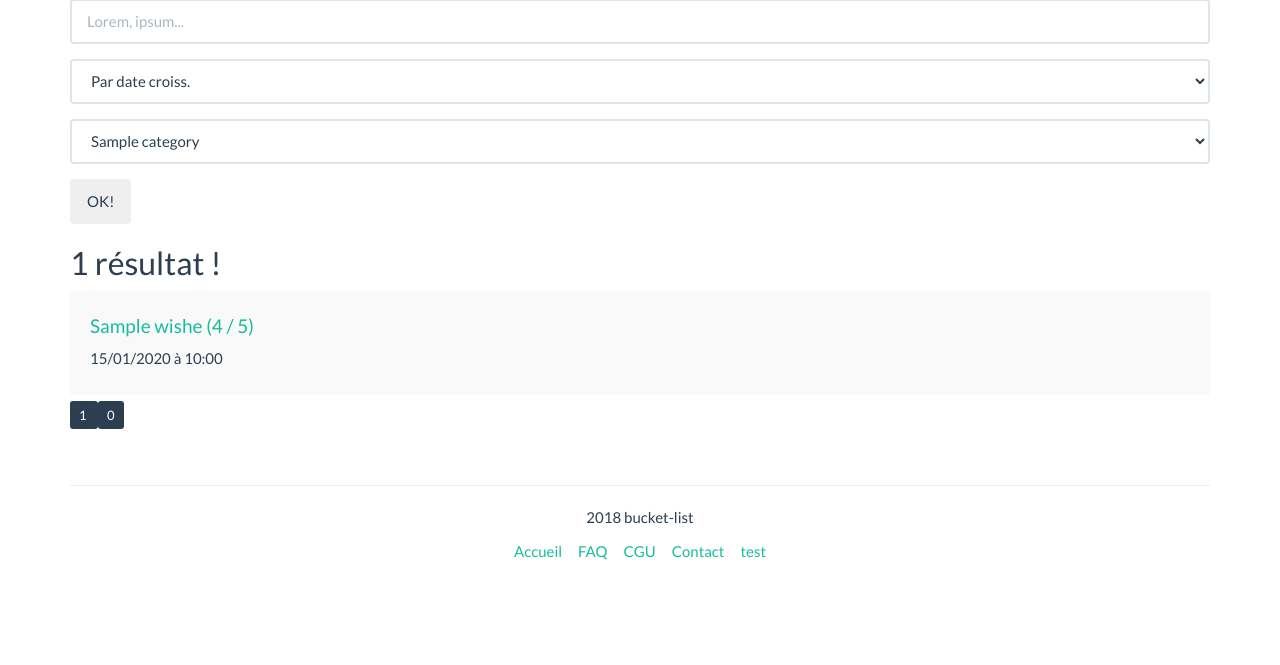
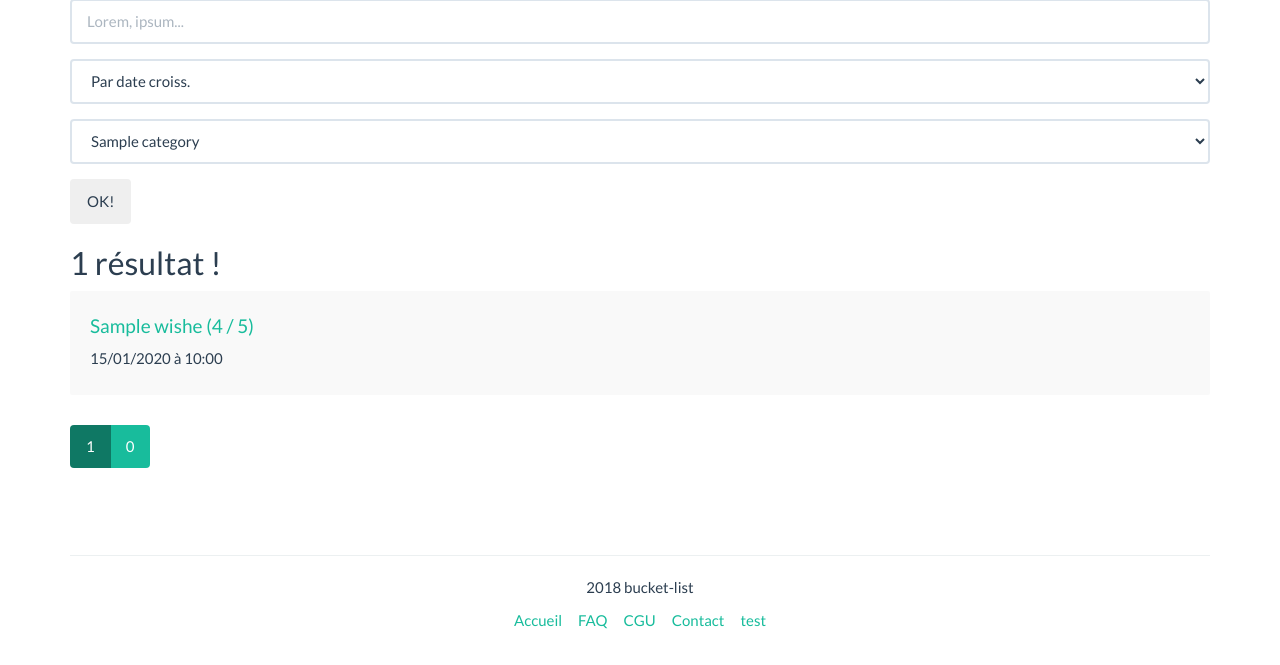
Before and after one commit to machinchoseformation/bucket-list, a Symfony app: template templates/wish/list.html.twig in a window 1280 px wide. Shown: the part 135-800 px from the top of the page. Run offline with Twig, Linux system fonts and the light colour scheme; the template is opened without the code that fills it: most values are stand-ins (such as "Sample title", 1, 10 or a date in 2020); some libraries are stand-ins or nearby versions.

Commit message:
better pagination

```diff
--- a/templates/wish/list.html.twig
+++ b/templates/wish/list.html.twig
@@ -37,39 +37,42 @@
         {% endfor %}
     </section>
 
+<nav aria-label="Page navigation">
+    <ul class="pagination">
     {% if page > 1 %}
-    <a class="btn-sm btn-primary" href="{{
+        <li><a href="{{
             path('wish_list', {
                 'page': page-1,
                 'sort': sort,
                 'cat':categoryId,
                 'kw':keyword
             }) }}">Préc.
-    </a>
+        </a></li>
     {% endif %}
 
     {% for i in 1..lastPage %}
-        <a class="btn-sm btn-primary" href="{{
+        <li class="{{ i == page ? 'active' }}" ><a href="{{
         path('wish_list', {
             'page': i,
             'sort': sort,
             'cat':categoryId,
             'kw':keyword
         }) }}">{{ i }}
-        </a>
+        </a></li>
     {% endfor %}
 
     {% if page < lastPage %}
-    <a class="btn-sm btn-primary" href="{{
+        <li><a href="{{
         path('wish_list', {
             'page': page+1,
             'sort': sort,
             'cat':categoryId,
             'kw':keyword
         }) }}">Suiv.
-    </a>
+        </a></li>
     {% endif %}
-
+    </ul>
+</nav>
 {% endblock %}
 
 {% block title %}Toutes les idées{% endblock %}
```
Lines whose indentation alone changed are shown as unchanged.
